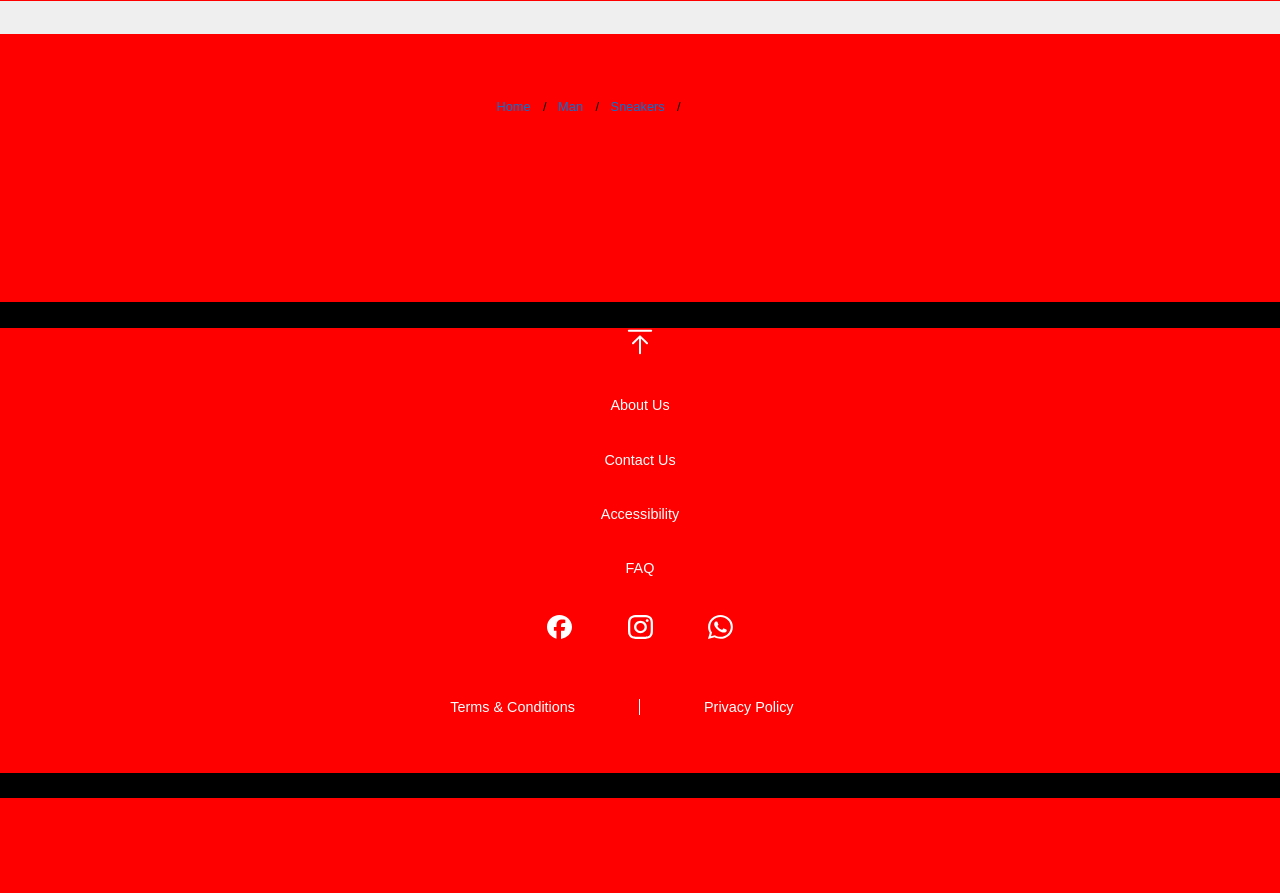
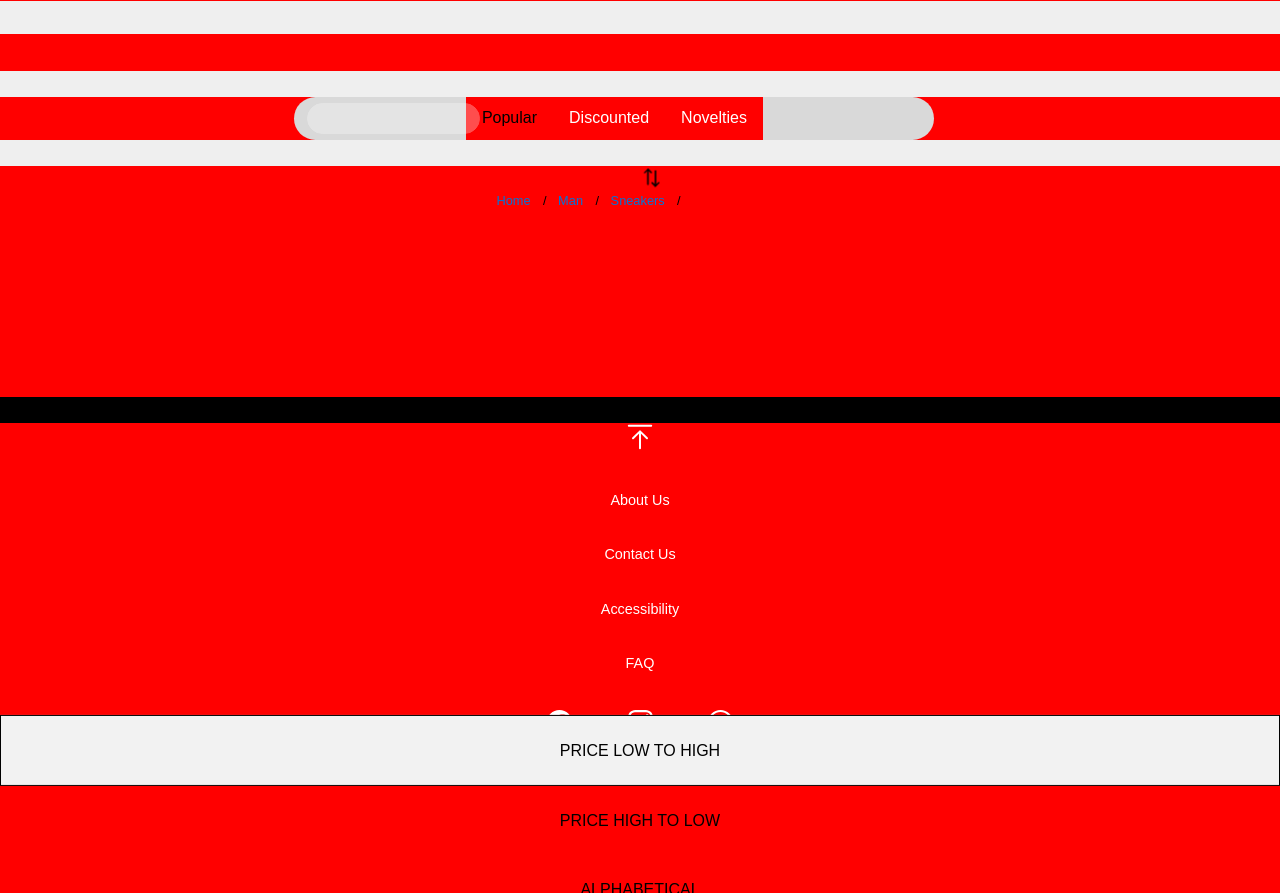
Before and after one commit to pietroolivi/urbankicks, a PHP site: page /mans_sneakers.html in a window 1280 px wide. Shown: the part 85-978 px from the top of the page. Before the commit the page ends 883 px from the top, so only its background shows below. Run offline with PHP 8.4, Linux system fonts and the light colour scheme; some web fonts are replaced.

Commit message:
Prototype of the sliding category selector & sorting menu.

```diff
--- a/Website/CSS/style.css
+++ b/Website/CSS/style.css
@@ -356,7 +356,9 @@
 /* in the pop-up menu to change background colour as the cursor passes over it. */
 /* **************************************************************************** */
 .hamburger-sidebar > nav > ul > li:hover,
-.profile-sidebar > nav > ul > li:hover {
+.profile-sidebar > nav > ul > li:hover,
+.sort-sidebar > fieldset > label:hover,
+.sort-sidebar > fieldset > input:checked + label {
   background-color: #f2f2f2;
 }
 
@@ -588,20 +590,184 @@
 
 
 
+/* **********************************************************************************************************************
+This represents the outer container of the oval 3-state-switch with a grey background. But why do we need a nested
+<fieldset> and <div> rather than using just one of the two? Because for aesthetic reasons we do not want the
+inner sliding oval (which highlights the current selection) to touch the edge of the outer oval, so rather than
+calculating the positions from which to start/finish it and the offsets, which must also take into account the fact
+that the 3 strings are not of equal length, we will reason more easily with the full 100% width of the inner <div>.
+*/
+
+
+main > .filters-and-sorters {
+  width: 100%;
+  text-align: center;
+}
+
+main > .filters-and-sorters > .category-switch {
+  width: 50%;
+  text-align: center;
+  background-color: #D9D9D9;
+  border: 0;
+  border-radius: 30px;
+  overflow: hidden;
+  position: relative;
+  padding: 1% 0;
+  margin: 2% 0;
+  left: 23%;
+  right: 23%;
+}
+
+legend {
+  display: none;
+}
+
+main > .filters-and-sorters > .category-switch > input[type="radio"],
+main > .filters-and-sorters > .category-switch > input[type="checkbox"],
+main > .filters-and-sorters > .sort-menu > input[type="checkbox"],
+main > .filters-and-sorters > .sort-sidebar > .sort-switch > input[type="radio"] {
+  display: none;
+  cursor: pointer;
+}
+
+label{
+  cursor: pointer;
+}
+
+/*
+main > .filters-and-sorters > .category-switch {
+  position: relative;
+  height: 50px;
+  display:flex;
+  justify-content: space-around;
+}
+*/
+
+.category-switch > label {
+  padding: 1rem;
+  z-index: 1;
+}
+
+.category-switch::before{
+  content: '';
+  position: absolute;
+  left:0;
+  width: 27%;
+  height: 70%;
+  top: 15%;
+  bottom: 15%;
+  background: #fff;
+  border: 1px solid #fff;
+  border-radius: 20px;
+  opacity: 0.3;
+  transition: .5s left ease;
+}
+
+.category-switch:has(#popular:checked)::before {
+  left: 2%;
+}
+.category-switch:has(#discounted:checked)::before {
+  width: 35%;
+  left: 31%;
+}
+.category-switch:has(#novelties:checked)::before {
+  left: 70%; /* calcola che rimanga 2% dalla fine */
+}
+
+#popular:checked + label,
+#discounted:checked + label,
+#novelties:checked + label {
+  color: black;
+}
+
+#popular:not(:checked) + label,
+#discounted:not(:checked) + label ,
+#novelties:not(:checked) + label {
+  color: white;
+}
 
 
 
 
 
+.sort-menu {
+  width: var(--bar-width);
+  height: var(--bar-width);
+  transform: scale(1.1);
+  position: absolute; /*
+  top: calc(var(--hamburger-margin) * 5);
+  right: calc(var(--hamburger-margin) * 3);*/
+  cursor: pointer;
+  background: url("./Images/Icons/sort.svg") no-repeat;
+  /* background-size: cover; */
+  z-index: 3;
+}
+
+.sort-sidebar {
+  transition: translate var(--animation-timing); /* the transition is going to be on the "translate" property" */
+  translate: 0 100%;
+  width: 100%;
+  background-color: var(--foreground);
+  color: var(--background);
+  text-align: center;
+  position: fixed;
+  min-width: 100%;
+  min-height: max-content;
+  z-index: 1;
+  bottom: 0;
+}
+
+.sort-switch {
+  border: none;
+}
+
+.sort-menu:has(input:checked) + .sort-sidebar {
+  translate: 0;
+}
+
+.sort-sidebar > fieldset > label {
+  color: black;
+  display: block;
+  width: 100%;
+  padding: 2% 10%;
+}
+
+.sort-sidebar > fieldset > input:checked + label {
+  border: 1px solid black;
+
+}
 
 
 
 
 
+.filter-menu {
+  width: var(--bar-width);
+  height: var(--bar-width);
+  transform: scale(1.1);
+  position: fixed; /*
+  top: calc(var(--hamburger-margin) * 5);
+  right: calc(var(--hamburger-margin) * 3);*/
+  cursor: pointer;
+  background: url("./Images/Icons/filter.svg") no-repeat;
+  /* background-size: cover; */
+  z-index: 1;
+}
 
+.filter-sidebar {
+  transition: translate var(--animation-timing); /* the transition is going to be on the "translate" property" */
+  translate: 0 100%;
+  background-color: var(--foreground);
+  color: var(--background);
+  max-width: 20rem;  /* no matter what size the screen is, it's always only taking up that space */
+  min-height: 100vh; /* that's going to fill 100% of the height */
+  position: fixed;
+  z-index: 3;
+}
 
-
-
+.filter-menu:has(input:checked) + .filter-sidebar {
+  translate: 0;
+}
 
 
 
--- a/Website/mans_sneakers.html
+++ b/Website/mans_sneakers.html
@@ -67,6 +67,35 @@
         </aside>
         <main>
             <h2>Man's Sneakers</h2>
+            <div class="filters-and-sorters">
+                <!--
+                <label class="filter-menu"><input type="checkbox"></label>
+                <aside class="filter-sidebar">
+                    <fieldset class="filter-switch">
+                        <legend>Please select the category of articles to be displayed:</legend>
+                        <input type="radio" id="switch3-radio1" name="radio" checked="checked"/><label for="switch3-radio1">PRICE LOW TO HIGH</label><input type="radio" id="switch3-radio2" name="radio"/><label for="switch3-radio2">PRICE HIGH TO LOW</label><input type="radio" id="switch3-radio3" name="radio"/><label for="switch3-radio3">ALPHABETICAL</label>
+                    </fieldset>
+                        <li><a href="#">REVIEWS LOW TO HIGH</a></li>
+                        <li><a href="#">REVIEWS HIGH TO LOW</a></li>
+                </aside>
+                -->
+
+                <fieldset class="category-switch">
+                    <legend>Please select the category of articles to be displayed:</legend>
+                    <input type="radio" id="popular" name="category" value="popular" checked="checked"/><label for="popular">Popular</label><input type="radio" id="discounted" name="category" value="discounted"/><label for="discounted">Discounted</label><input type="radio" id="novelties" name="category" value="novelties"/><label for="novelties">Novelties</label>
+                </fieldset>
+
+
+                <label class="sort-menu"><input type="checkbox"></label>
+                <aside class="sort-sidebar">
+                    <fieldset class="sort-switch">
+                        <legend>Please select the order in which to display the items:</legend>
+                        <input type="radio" id="price-low-to-high" name="sort" value="price-low-to-high" checked="checked"/><label for="price-low-to-high">PRICE LOW TO HIGH</label><input type="radio" id="price-high-to-low" name="sort" value="price-high-to-low"/><label for="price-high-to-low">PRICE HIGH TO LOW</label><input type="radio" id="alphabetical" name="sort" value="alphabetical"/><label for="alphabetical">ALPHABETICAL</label><input type="radio" id="reviews-low-to-high" name="sort" value="reviews-low-to-high"/><label for="reviews-low-to-high">REVIEWS LOW TO HIGH</label><input type="radio" id="reviews-high-to-low" name="sort" value="reviews-high-to-low"/><label for="reviews-high-to-low">REVIEWS HIGH TO LOW</label>
+                    </fieldset>
+                </aside>
+
+
+            </div>
             <!-- We used the aria-label and aria-current attributes to help assistive technology users understand what this navigation is and where the current page is in the structure -->
             <nav aria-label="Breadcrumb" class="breadcrumb">
                 <ol>
```
Also changed, not shown: Website/CSS/Images/Icons/filter.svg (added), Website/CSS/Images/Icons/sort.svg (added).
